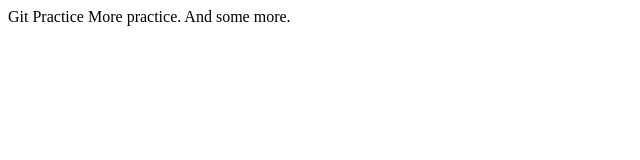
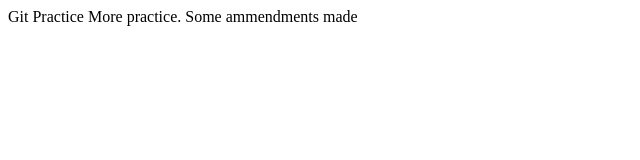
Before and after one commit to Chibi1/Git-and-Github-Practice, a plain HTML site: page index.html in a window 1280 px wide. Shown: the full height of the page, 0-640 px from the left. Drawn offline with Linux system fonts and the light colour scheme.

Commit message:
user fixed again

```diff
--- a/index.html
+++ b/index.html
@@ -5,7 +5,7 @@
 		<p>
 		Git Practice
 		More practice.
-		And some more.
+		Some ammendments made
 		</p>
 	</body>
 </html>
```
